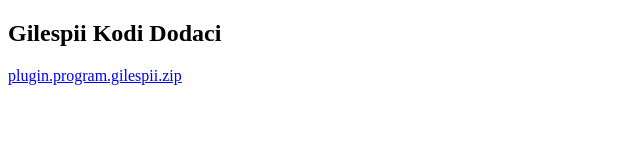
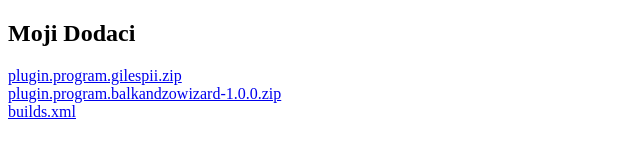
Before and after one commit to igorgiledragovic-gile/kodi, a plain HTML site: page index.html in a window 1280 px wide. Shown: the whole page, without its empty margins (0-640 px from the left). Drawn offline with Linux system fonts and the light colour scheme.

Commit message:
Add new section and links to index.html

```diff
--- a/index.html
+++ b/index.html
@@ -1,7 +1,14 @@
 <!DOCTYPE html>
 <html>
+<head>
+<title>Kodi Repo</title>
+</head>
 <body>
-<h2>Gilespii Kodi Dodaci</h2>
-<a href="plugin.program.gilespii.zip">plugin.program.gilespii.zip</a><br>
+<h2>Moji Dodaci</h2>
+<a href="plugin.program.gilespii.zip">plugin.program.gilespii.zip</a>
+<br>
+<a href="plugin.program.balkandzowizard-1.0.0.zip">plugin.program.balkandzowizard-1.0.0.zip</a>
+<br>
+<a href="builds.xml">builds.xml</a>
 </body>
 </html>
```
